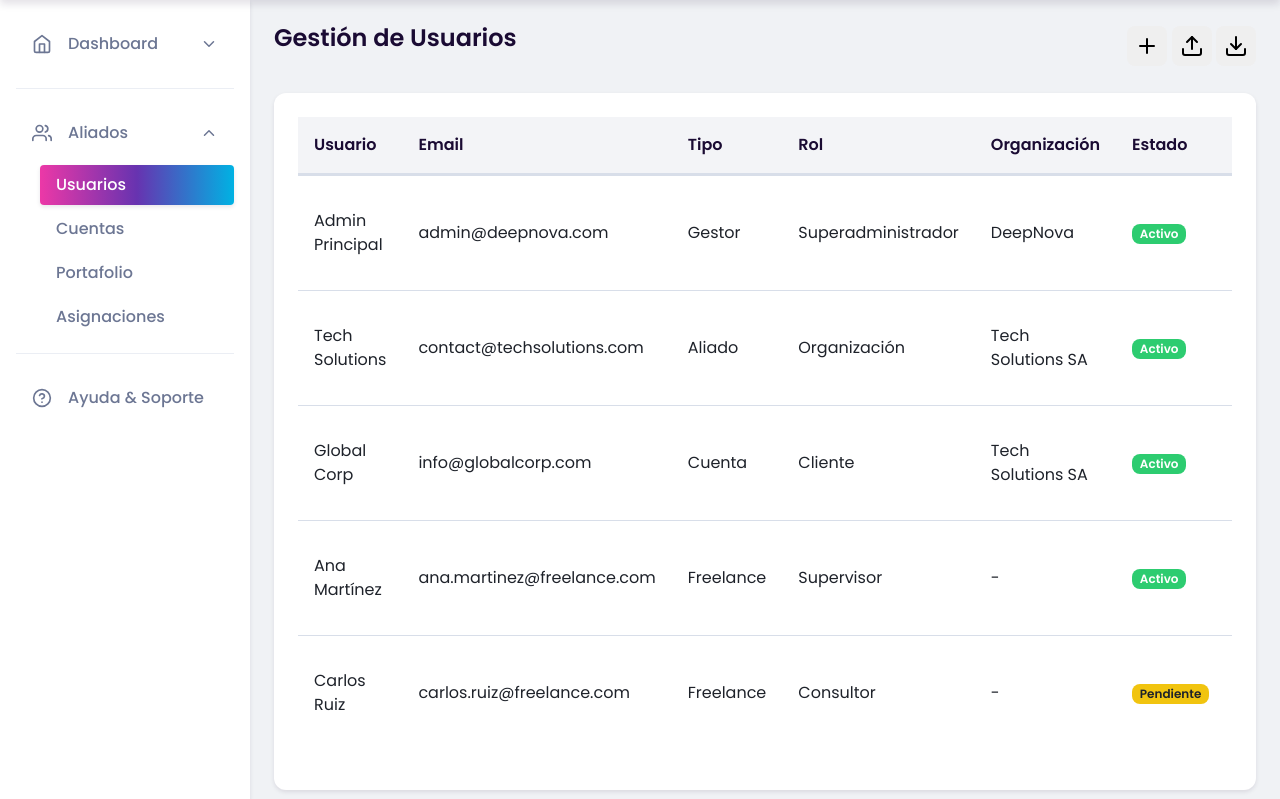
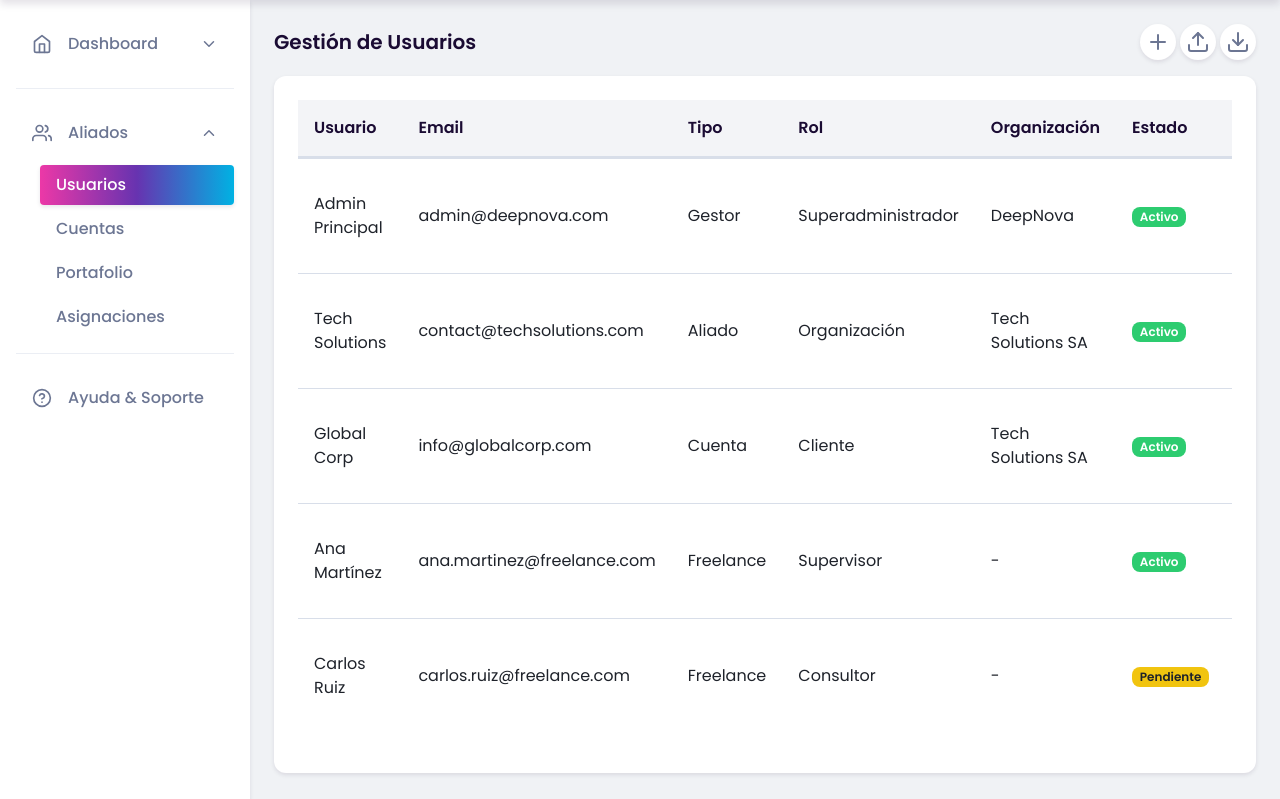
Before and after one commit to Slizarazo/NovaFlow, a Flask app: page /aliados/usuarios in a window 1280 px wide. Shown: the part 70-869 px from the top of the page. Run offline with Flask 3, Linux system fonts and the light colour scheme; a user stored in the database is signed in; some libraries are stand-ins or nearby versions.

Commit message:
Assistant checkpoint: Unificar estilo de botones con otras páginas
Assistant generated file changes:
- templates/aliados/usuarios.html: Unificar estilo de botones con otras páginas

---

User prompt:

por que se ven diferentes a los botones de cuentas y portafolio

Replit-Commit-Author: Assistant
Replit-Commit-Session-Id: 6473caf3-db89-4cc8-b871-d20dc6878f4b

```diff
--- a/templates/aliados/usuarios.html
+++ b/templates/aliados/usuarios.html
@@ -3,16 +3,16 @@
 {% block content %}
 <div class="container-fluid">
     <!-- Header with action buttons -->
-    <div class="d-flex justify-content-between align-items-center mb-4">
-        <h2>Gestión de Usuarios</h2>
-        <div class="btn-group">
-            <button type="button" class="btn btn-light rounded-circle p-2 me-2" data-bs-toggle="modal" data-bs-target="#addUserModal">
+    <div class="dashboard-section-title">
+        <h4>Gestión de Usuarios</h4>
+        <div class="dashboard-section-actions">
+            <button type="button" class="dashboard-section-action" data-bs-toggle="modal" data-bs-target="#addUserModal" title="Añadir Usuario">
                 <i data-feather="plus"></i>
             </button>
-            <button type="button" class="btn btn-light rounded-circle p-2 me-2" data-bs-toggle="modal" data-bs-target="#importUsersModal">
+            <button type="button" class="dashboard-section-action" data-bs-toggle="modal" data-bs-target="#importUsersModal" title="Importar">
                 <i data-feather="upload"></i>
             </button>
-            <button type="button" class="btn btn-light rounded-circle p-2" data-bs-toggle="modal" data-bs-target="#exportUsersModal">
+            <button type="button" class="dashboard-section-action" data-bs-toggle="modal" data-bs-target="#exportUsersModal" title="Exportar">
                 <i data-feather="download"></i>
             </button>
         </div>
```
